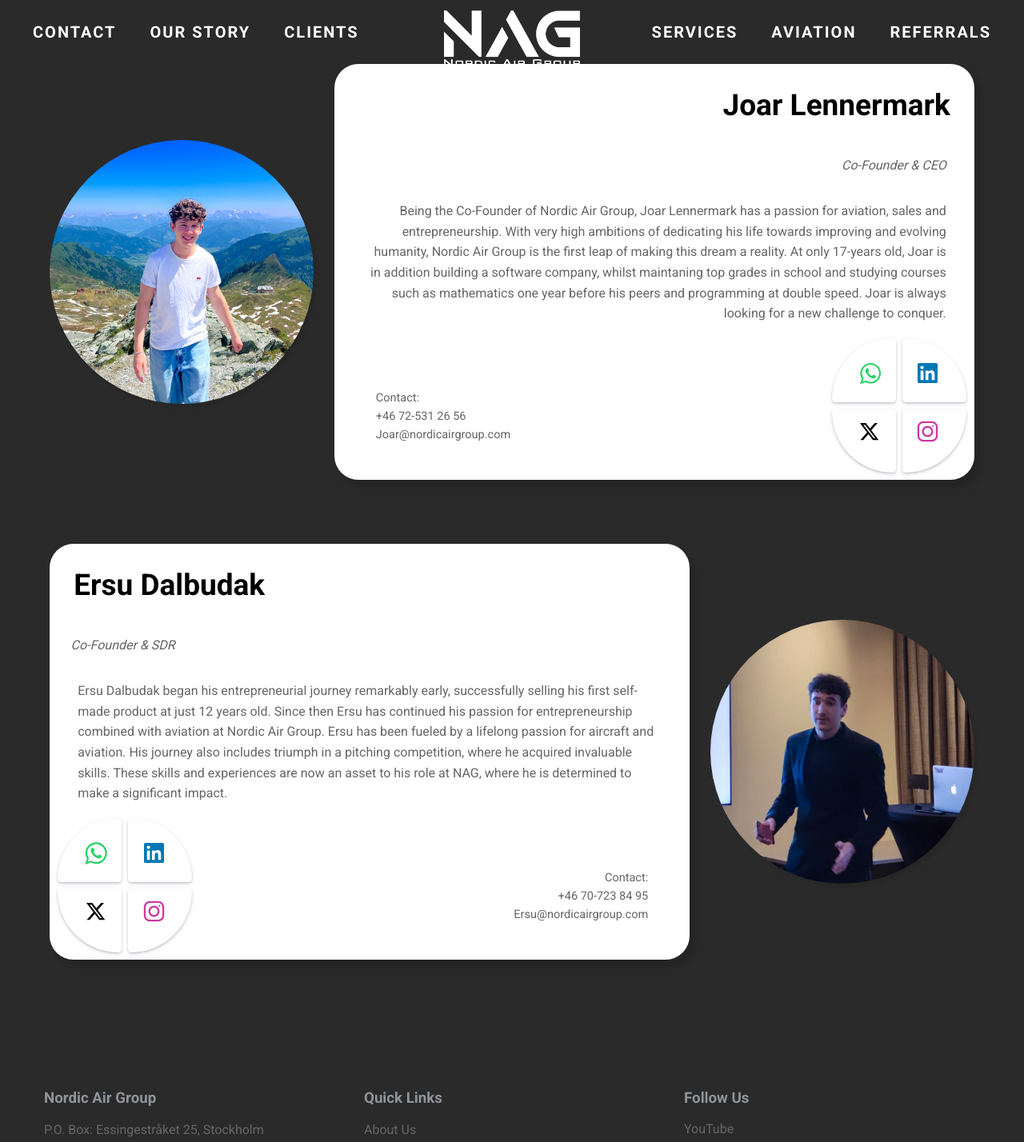
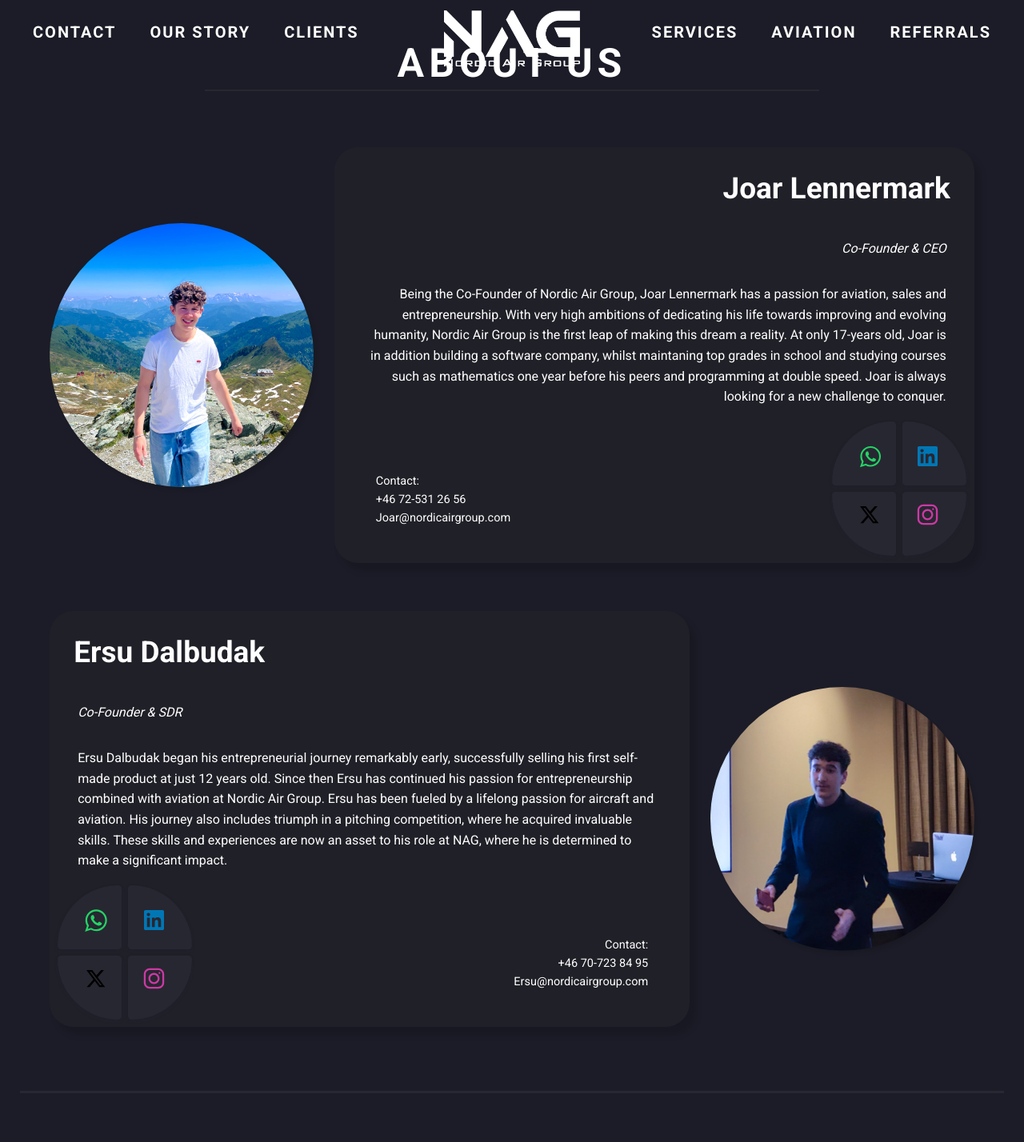
Before and after one commit to NordicAirGroup/Website, a React (Create React App) app: page /about in a window 1280 px wide. Shown: the top 1428 px of the page at 80% size. Built offline with nearby package versions, Linux system fonts and the light colour scheme.

Commit message:
bonkers css update

```diff
--- a/src/App.css
+++ b/src/App.css
@@ -5,7 +5,7 @@
   width: 100%;
   height: 100%;
   font-family: "Roboto", sans-serif;
-  background-color: #2a2a2a;
+  background-color: rgb(27, 28, 39);
 }
 
 .App-header {
--- a/src/components/Joar.jsx
+++ b/src/components/Joar.jsx
@@ -6,6 +6,8 @@
 const Joar = () => {
   return (
     <div className="joar-container">
+      <h1 className="h1abt">ABOUT US</h1>
+      <div className="line1"></div>
       <div className="joar-wrapper">
         <img className="joar-img" src={JoarImage} alt="Joar" />
         <div className="joar-card">
--- a/src/pages/ourstory.js
+++ b/src/pages/ourstory.js
@@ -15,7 +15,7 @@
         </div>
         <div className="ourstory-card-container">
           <div className="ourstory-card">
-            <h1>Nordic Air Group - Our Story</h1>
+            <h1>Our Story</h1>
             <p>
               It all started on a brisk autumn day. Joar and Ersu had just
               finished their first lecture, during which Ersu shared his deep
--- a/src/styles/ersu.css
+++ b/src/styles/ersu.css
@@ -29,7 +29,7 @@
   align-items: flex-start;
   height: 520px;
   width: 800px;
-  background-color: #fff;
+  background-color: rgb(32, 32, 40);
   border-radius: 30px;
   box-shadow: 8px 10px 8px rgba(0, 0, 0, 0.144);
   text-align: left;
@@ -40,18 +40,21 @@
   padding-left: 30px;
   padding-top: 5px;
   padding-bottom: 0vh;
+  color: white;
 }
 
 .pe {
   align-self: flex-start;
-  padding-left: 3.3vh;
+  padding-left: 35px;
   font-style: italic;
+  color: white;
 }
 
 .ersu-card .p1e {
   padding-left: 35px;
   padding-right: 35px;
   font-style: normal;
+  color: white;
 }
 
 .ersu-card .p2e {
@@ -61,6 +64,7 @@
   margin-top: 65px;
   font-size: 14.5px;
   font-style: normal;
+  color: white;
 }
 
 @media screen and (max-width: 1170px) {
--- a/src/styles/footer.css
+++ b/src/styles/footer.css
@@ -1,6 +1,6 @@
 .footer {
   background-color: #f8f9fa;
-  color: #333;
+  color: rgb(40, 40, 40);
   padding: 20px 0;
   position: relative;
 }
@@ -11,6 +11,8 @@
   padding: 0 15px;
   padding-top: 6vh;
   position: relative;
+  border-top: solid;
+  border-color: rgb(39, 39, 49);
 }
 
 .row {
@@ -27,18 +29,18 @@
 }
 
 h3 {
-  color: #8f949a;
+  color: #c1c7ce;
   margin-bottom: 15px;
 }
 
 p {
-  color: #666;
+  color: #b0b0b0;
   text-decoration: none;
   line-height: 1.6;
 }
 
 a {
-  color: #666;
+  color: #b0b0b0;
   text-decoration: none;
   line-height: 1.6;
 }
--- a/src/styles/joar.css
+++ b/src/styles/joar.css
@@ -4,6 +4,22 @@
   align-items: center;
   min-height: 70vh;
   padding-top: 60px;
+  flex-direction: column;
+}
+
+.h1abt{
+  font-size: 50px;
+  color: #ffffff;
+  letter-spacing: 6px;
+  margin-top: -10px;
+}
+
+.line1 {
+  background-color: rgb(39, 39, 49);
+  height: 2.5px;
+  width: 60vw;
+  margin-top: -30px;
+  margin-bottom: 70px;
 }
 
 .joar-wrapper {
@@ -26,7 +42,7 @@
   align-items: flex-end;
   height: 520px;
   width: 800px;
-  background-color: #fff;
+  background-color: rgb(32, 32, 40);
   border-radius: 30px;
   box-shadow: 8px 10px 8px rgba(0, 0, 0, 0.144);
 }
@@ -36,12 +52,14 @@
   padding-right: 30px;
   padding-top: 5px;
   padding-bottom: 0vh;
+  color: #ffffff;
 }
 
 .pj {
   align-self: flex-end;
   padding-right: 35px;
   font-style: italic;
+  color: #ffffff;
 }
 
 .joar-card .p1j {
@@ -49,6 +67,7 @@
   padding-right: 35px;
   font-style: normal;
   text-align: right;
+  color: #ffffff;
 }
 
 .joar-card .p2j-contact {
@@ -58,6 +77,7 @@
   margin-top: 65px;
   font-size: 14.5px;
   font-style: normal;
+  color: white;
 }
 
 @media screen and (max-width: 1170px) {
--- a/src/styles/ourstory.css
+++ b/src/styles/ourstory.css
@@ -16,7 +16,6 @@
 }
 
 .ourstory-card-container {
-  background-color: rgb(37, 37, 37);
   height: 100vh;
   width: 50%;
   display: flex;
@@ -30,7 +29,7 @@
 }
 
 .ourstory-card {
-  background-color: white;
+  background-color: rgb(37, 37, 37);
   height: auto;
   width: 800px;
   padding: 40px;
@@ -39,7 +38,12 @@
 }
 
 .ourstory-card h1 {
-  color: rgb(36, 36, 36);
+  color: white;
+}
+
+
+.ourstory-card p {
+  color: white;
 }
 
 @media screen and (max-width: 1270px) {
--- a/src/styles/socials.css
+++ b/src/styles/socials.css
@@ -36,7 +36,7 @@
   height: 80px;
   outline: none;
   border: none;
-  background: white;
+  background: rgb(39, 39, 49);
   box-shadow: rgba(50, 50, 93, 0.25) 0px 2px 5px -1px,
     rgba(0, 0, 0, 0.3) 0px 1px 3px -1px;
   transition: 0.2s ease-in-out;
```
